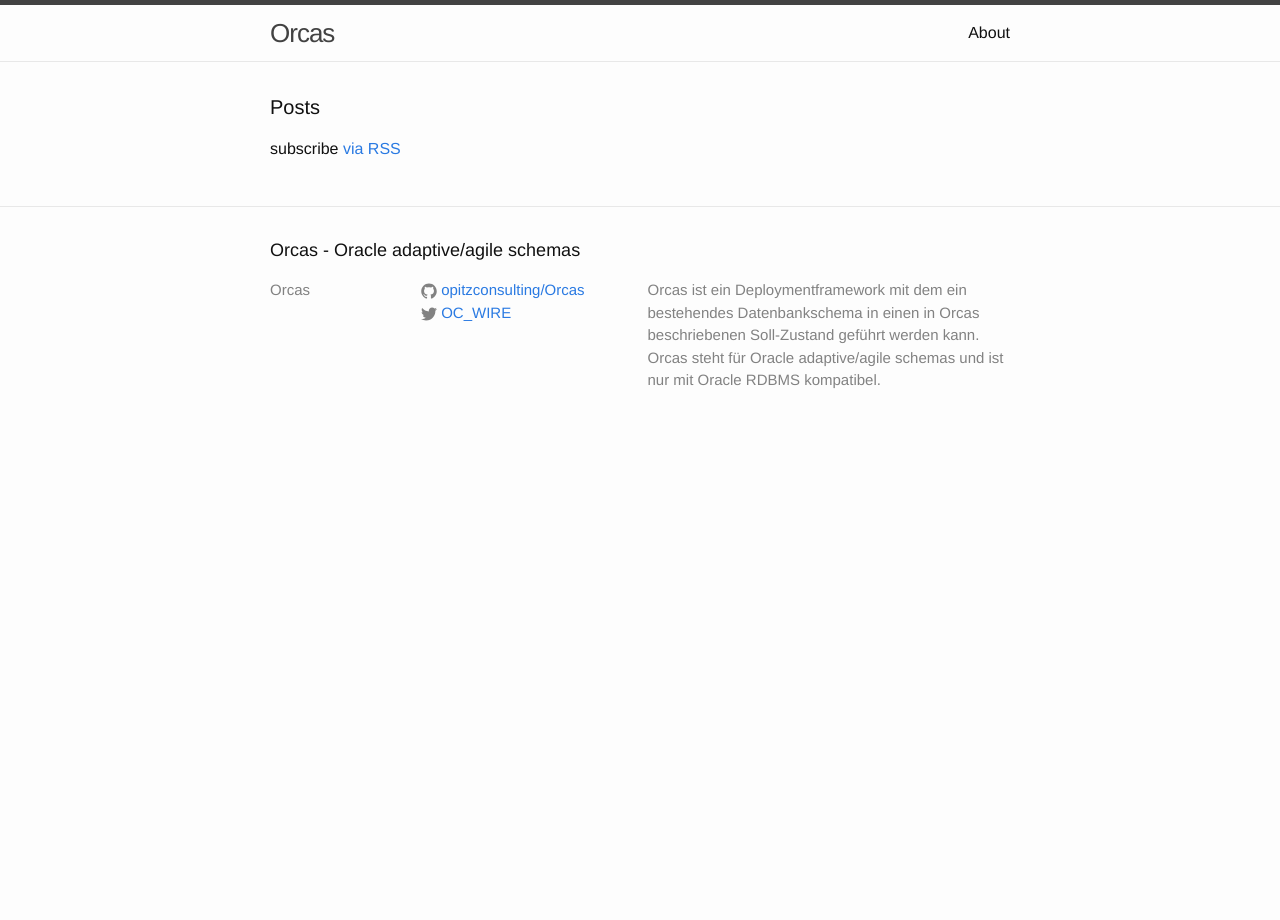
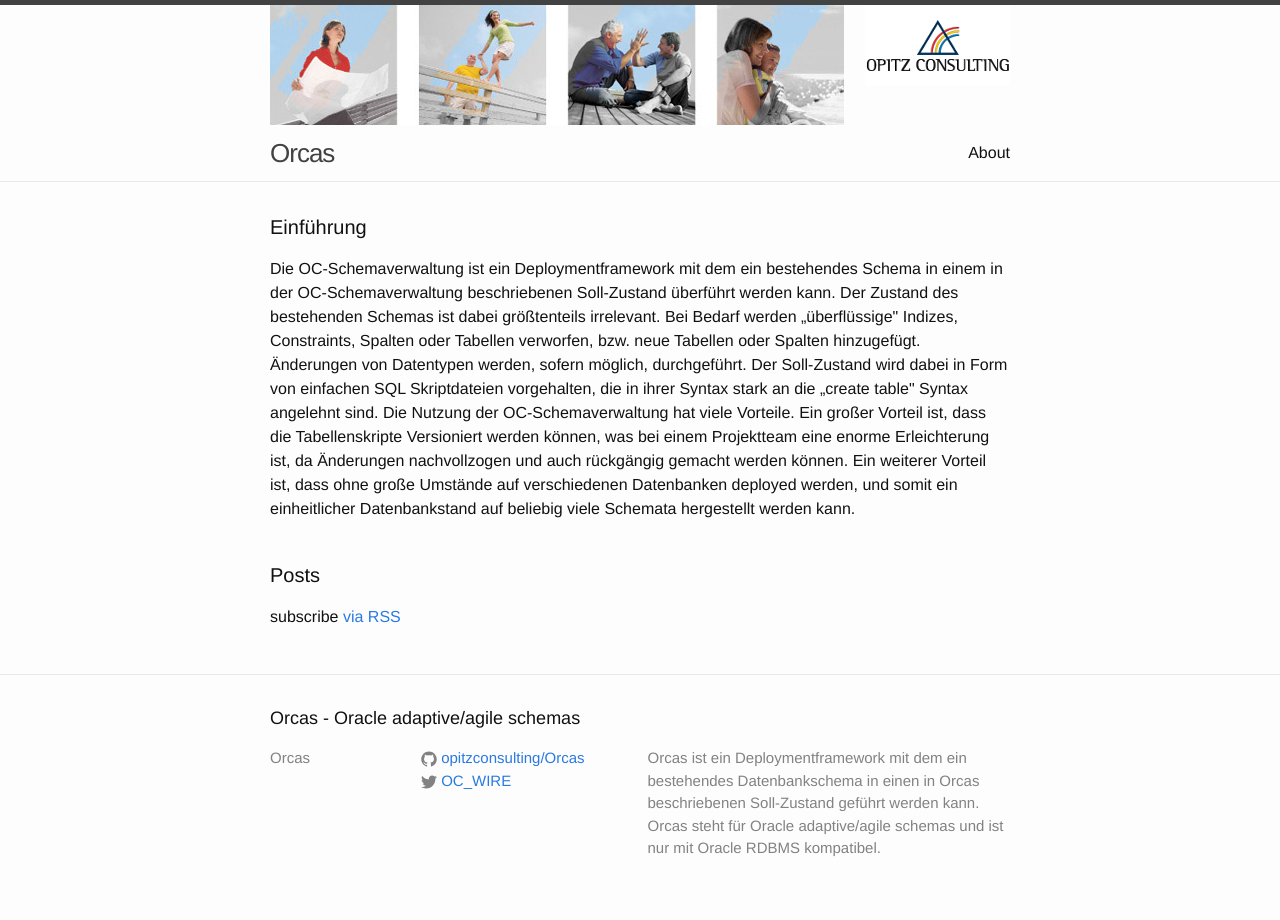
Before and after one commit to opitzconsulting/orcas, a Jekyll site: the page built from index.html, in a window 1280 px wide. Built offline with Jekyll 4.4.1, drawn with Linux system fonts in a browser that asks for light colours.

Commit message:
added images and README.md

```diff
--- a/_includes/header.html
+++ b/_includes/header.html
@@ -2,6 +2,8 @@
 
   <div class="wrapper">
 
+    <img src="{{site.baseurl}}/assets/OC-Banner.jpg"/>
+    <img src="{{site.baseurl}}/assets/OC-Logo.png" align="right" />
     <a class="site-title" href="{{ site.baseurl }}/">{{ site.title }}</a>
 
     <nav class="site-nav">
--- a/index.html
+++ b/index.html
@@ -3,6 +3,15 @@
 ---
 
 <div class="home">
+
+  <h1 class="page-heading">Einführung</h1>
+
+  <p>
+    Die OC-Schemaverwaltung ist ein Deploymentframework mit dem ein bestehendes Schema in einem in der OC-Schemaverwaltung beschriebenen Soll-Zustand überführt werden kann. Der Zustand des bestehenden Schemas ist dabei größtenteils irrelevant. Bei Bedarf werden „überflüssige" Indizes, Constraints, Spalten oder Tabellen verworfen, bzw. neue Tabellen oder Spalten hinzugefügt. Änderungen von Datentypen werden, sofern möglich, durchgeführt. Der Soll-Zustand wird dabei in Form von einfachen SQL Skriptdateien vorgehalten, die in ihrer Syntax stark an die „create table" Syntax angelehnt sind.
+    Die Nutzung der OC-Schemaverwaltung hat viele Vorteile. Ein großer Vorteil ist, dass die Tabellenskripte Versioniert werden können, was bei einem Projektteam eine enorme Erleichterung ist, da Änderungen nachvollzogen und auch rückgängig gemacht werden können. Ein weiterer Vorteil ist, dass ohne große Umstände auf verschiedenen Datenbanken deployed werden, und somit ein einheitlicher Datenbankstand auf beliebig viele Schemata hergestellt werden kann.
+  </p>
+
+  <br/>
 
   <h1 class="page-heading">Posts</h1>
 
```
Also changed, not shown: README.md (added), assets/OC-Banner.jpg (added), assets/OC-Logo.png (added).
